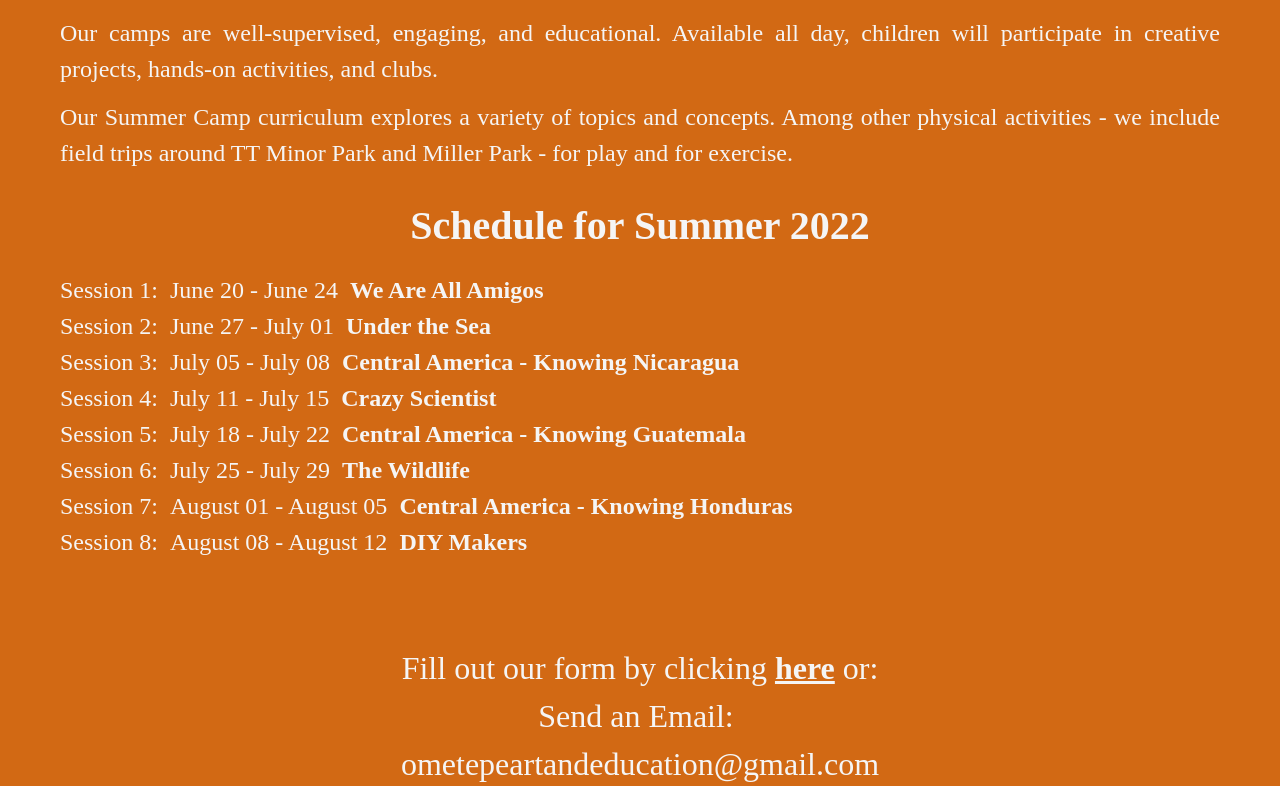
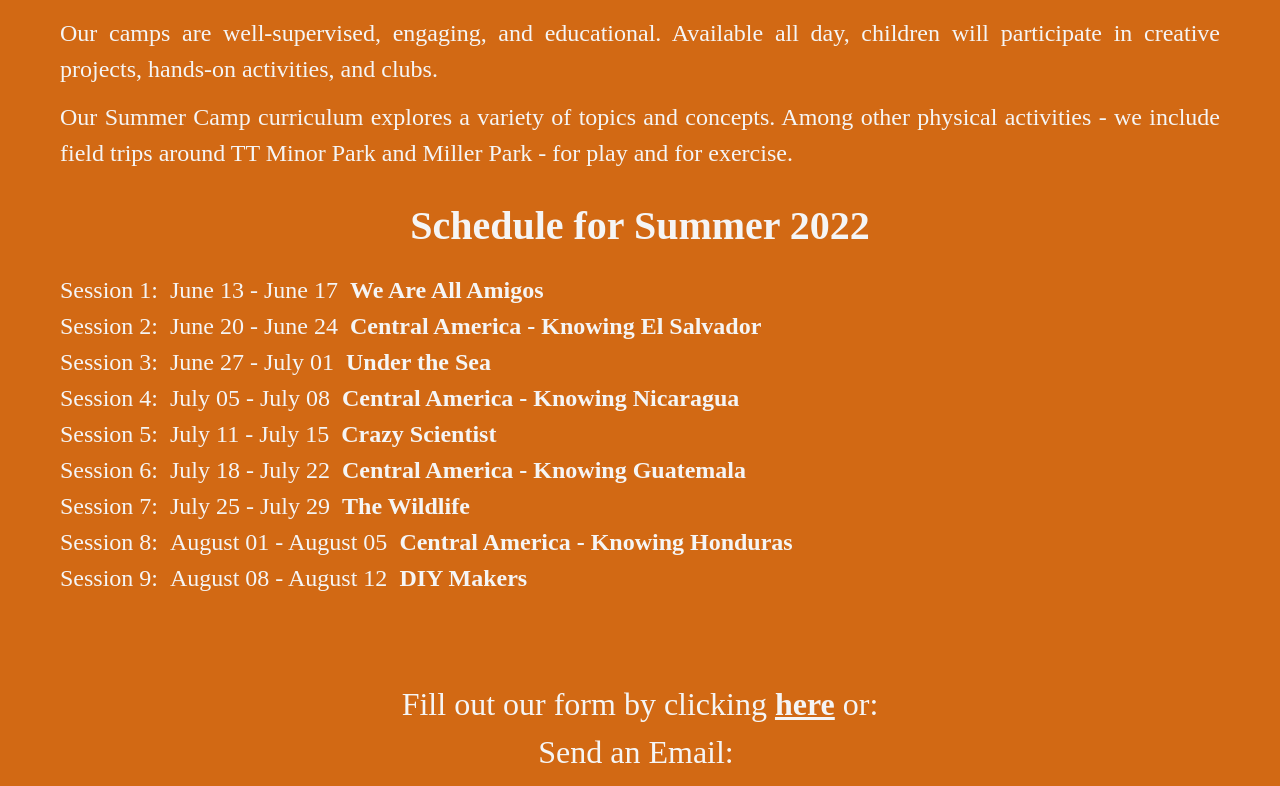
Before and after one commit to papadavis47/ometepe-art-and-education, a Next.js app: page /info/summer-camp in a window 1280 px wide. Shown: the part 1106-1892 px from the top of the page. Built offline with nearby package versions, Linux system fonts and the light colour scheme; a web font is replaced by a local one.

Commit message:
Change flyer image, add new dates to summer-camp info

```diff
--- a/pages/info/summer-camp.js
+++ b/pages/info/summer-camp.js
@@ -23,7 +23,7 @@ const Camp = () => {
       <div className='columns is-flex is-centered my-6'>
         <figure className='image'>
           <Image
-            src='/summer-camp-flyer.png'
+            src='/new-flyer.jpeg'
             width={700}
             height={700}
             alt='Flyer for summer camp information'
@@ -51,19 +51,27 @@ const Camp = () => {
         <ul>
           <li className='is-size-4 is-size-6-mobile'>
             <p>
-              Session 1: &nbsp;June 20 - June 24{" "}
+              Session 1: &nbsp;June 13 - June 17{" "}
               <span className='has-text-weight-bold'>&nbsp;We Are All Amigos</span>
             </p>
           </li>
           <li className='is-size-4 is-size-6-mobile'>
             <p>
-              Session 2: &nbsp;June 27 - July 01{" "}
+              Session 2: &nbsp;June 20 - June 24{" "}
+              <span className='has-text-weight-bold'>
+                &nbsp;Central America - Knowing El Salvador
+              </span>
+            </p>
+          </li>
+          <li className='is-size-4 is-size-6-mobile'>
+            <p>
+              Session 3: &nbsp;June 27 - July 01{" "}
               <span className='has-text-weight-bold'>&nbsp;Under the Sea</span>
             </p>
           </li>
           <li className='is-size-4 is-size-6-mobile'>
             <p>
-              Session 3: &nbsp;July 05 - July 08{" "}
+              Session 4: &nbsp;July 05 - July 08{" "}
               <span className='has-text-weight-bold'>
                 &nbsp;Central America - Knowing Nicaragua
               </span>
@@ -71,13 +79,13 @@ const Camp = () => {
           </li>
           <li className='is-size-4 is-size-6-mobile'>
             <p>
-              Session 4: &nbsp;July 11 - July 15{" "}
+              Session 5: &nbsp;July 11 - July 15{" "}
               <span className='has-text-weight-bold'>&nbsp;Crazy Scientist</span>
             </p>
           </li>
           <li className='is-size-4 is-size-6-mobile'>
             <p>
-              Session 5: &nbsp;July 18 - July 22{" "}
+              Session 6: &nbsp;July 18 - July 22{" "}
               <span className='has-text-weight-bold'>
                 &nbsp;Central America - Knowing Guatemala
               </span>
@@ -85,19 +93,19 @@ const Camp = () => {
           </li>
           <li className='is-size-4 is-size-6-mobile'>
             <p>
-              Session 6: &nbsp;July 25 - July 29{" "}
+              Session 7: &nbsp;July 25 - July 29{" "}
               <span className='has-text-weight-bold'>&nbsp;The Wildlife</span>
             </p>
           </li>
           <li className='is-size-4 is-size-6-mobile'>
             <p>
-              Session 7: &nbsp;August 01 - August 05{" "}
+              Session 8: &nbsp;August 01 - August 05{" "}
               <span className='has-text-weight-bold'>&nbsp;Central America - Knowing Honduras</span>
             </p>
           </li>
           <li className='is-size-4 is-size-6-mobile'>
             <p>
-              Session 8: &nbsp;August 08 - August 12{" "}
+              Session 9: &nbsp;August 08 - August 12{" "}
               <span className='has-text-weight-bold'>&nbsp;DIY Makers</span>
             </p>
           </li>
```
Also changed, not shown: public/new-flyer.jpeg (added).
